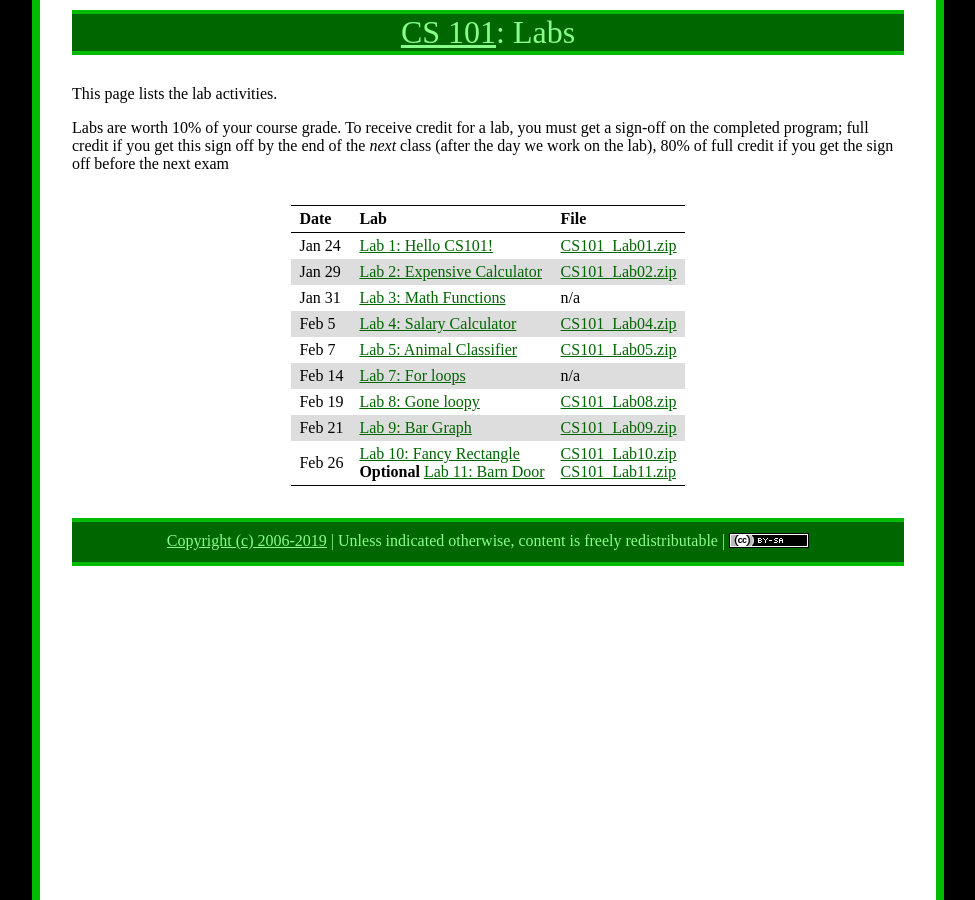
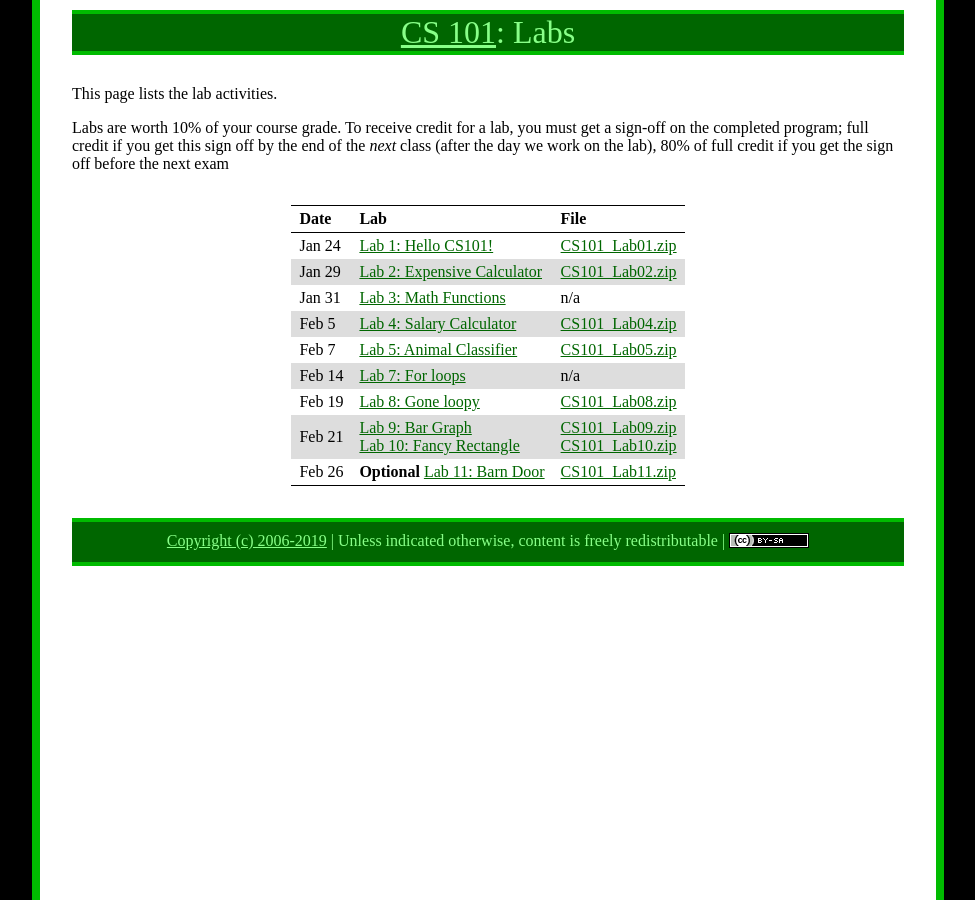
Before and after one commit to ycpcs/cs101-spring2019, a Jekyll site: the page built from labs/index.md, in a window 1280 px wide. Shown: the whole page, without its empty margins (152-1127 px from the left). Built offline with Jekyll 4.4.1, drawn with Linux system fonts in a browser that asks for light colours.

Commit message:
update labs
update labs

```diff
--- a/labs/index.md
+++ b/labs/index.md
@@ -16,8 +16,8 @@ Labs are worth 10% of your course grade.  To receive credit for a lab, you must
 > Feb 7  | [Lab 5: Animal Classifier](lab05.html)    | [CS101\_Lab05.zip](CS101_Lab05.zip)
 > Feb 14 | [Lab 7: For loops](lab07.html)            | n/a
 > Feb 19 | [Lab 8: Gone loopy](lab08.html)           | [CS101\_Lab08.zip](CS101_Lab08.zip)
-> Feb 21 | [Lab 9: Bar Graph](lab09.html)            | [CS101\_Lab09.zip](CS101_Lab09.zip)
-> Feb 26 | [Lab 10: Fancy Rectangle](lab10.html) <br /> **Optional** [Lab 11: Barn Door](lab11.html) | [CS101\_Lab10.zip](CS101_Lab10.zip) <br /> [CS101\_Lab11.zip](CS101_Lab11.zip)
+> Feb 21 | [Lab 9: Bar Graph](lab09.html) <br /> [Lab 10: Fancy Rectangle](lab10.html) | [CS101\_Lab09.zip](CS101_Lab09.zip) <br /> [CS101\_Lab10.zip](CS101_Lab10.zip)
+> Feb 26 | **Optional** [Lab 11: Barn Door](lab11.html) | [CS101\_Lab11.zip](CS101_Lab11.zip)
 
 <!--
 > Sept 19| [Lab 9: Bar Graph](lab09.html) | [CS101\_Lab09.zip](CS101_Lab09.zip)
```
